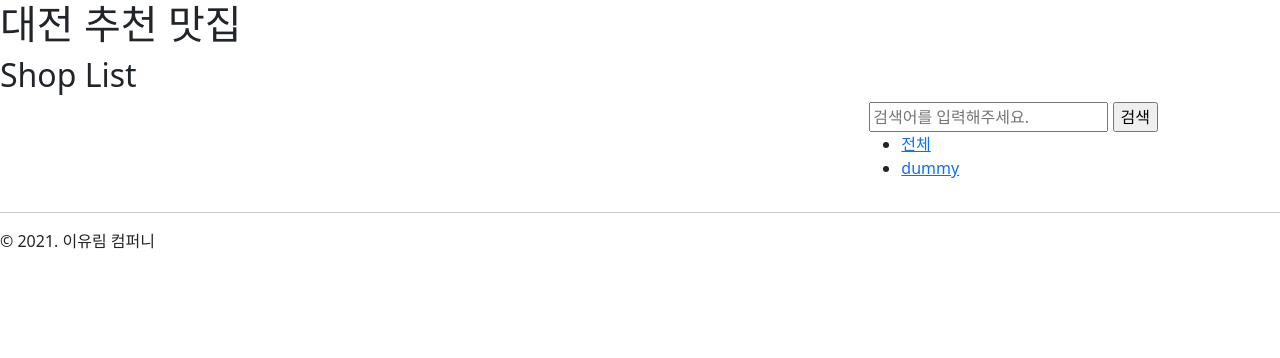
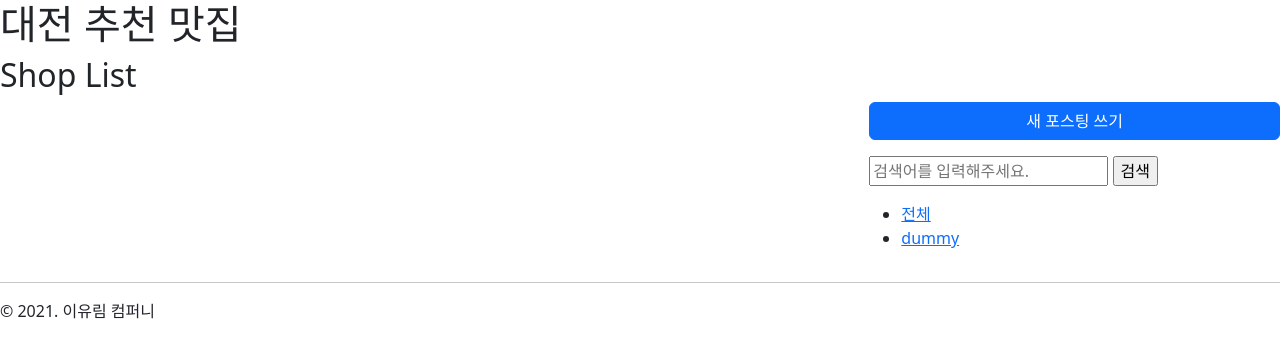
Before and after one commit to Lee-You-Lim-github/devops_cloud, a Django app: page /shop/ in a window 1280 px wide. Shown: the top 358 px of the page. Run offline with Django 3.2, Linux system fonts and the light colour scheme; data comes from the database, SQL or seed files in the repository; data that the repository does not hold is empty; some libraries are stand-ins or nearby versions.

Commit message:
shop_list 템플릿에 "새 포스팅 쓰기" 버튼 추가

```diff
--- a/mydjango20/shop/templates/shop/shop_list.html
+++ b/mydjango20/shop/templates/shop/shop_list.html
@@ -17,7 +17,11 @@
         </div>
 
         <div class="col-sm-4">
-            <form action="" method="get">    {# action: 어떤 url로 보낼거냐, "": 현재 주소, method: 전달되는 방법->get 방식 #}
+            <div class="d-grid mb-3">  {# 버튼 구현 #}
+                <a href="{% url "shop:shop_new" %}" class="btn btn-primary">새 포스팅 쓰기</a>
+            </div>
+
+            <form action="" method="get" class="mb-3">    {# action: 어떤 url로 보낼거냐, "": 현재 주소, method: 전달되는 방법->get 방식 #}
                 <input type="text"
                        name="query"
                        placeholder="검색어를 입력해주세요."
```
